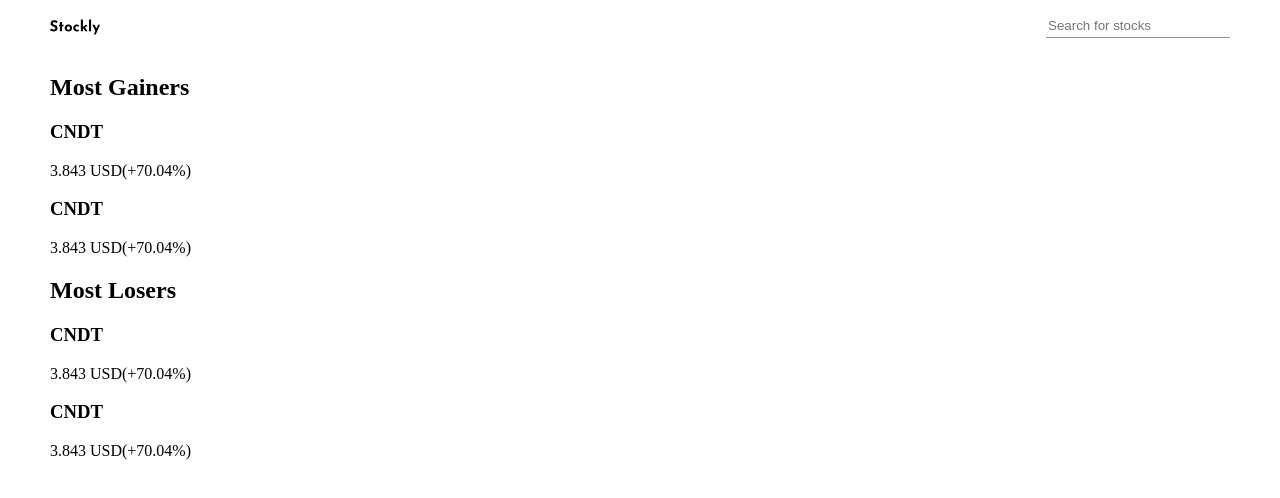
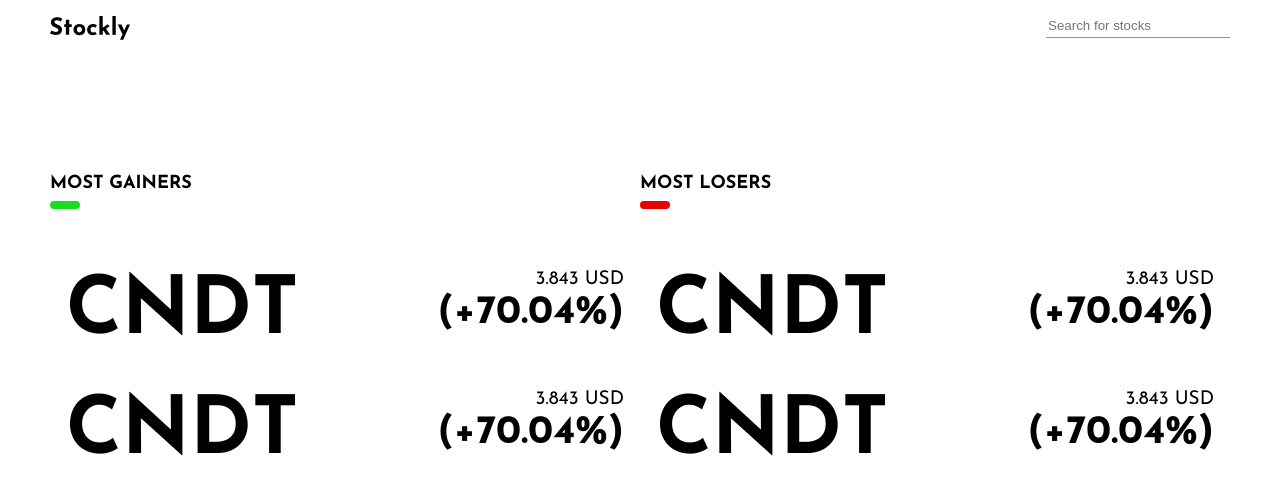
Before and after one commit to xtrmdarc/stockly, a React (Create React App) app: page /stocks/1 in a window 1280 px wide. Shown: the top 498 px of the page. Built offline with nearby package versions, Linux system fonts and the light colour scheme.

Commit message:
Style most gainers and most losers elements

```diff
--- a/package.json
+++ b/package.json
@@ -10,6 +10,7 @@
     "prop-types": "^15.7.2",
     "react": "^16.13.1",
     "react-dom": "^16.13.1",
+    "react-redux": "^7.2.1",
     "react-scripts": "3.4.1",
     "redux": "^4.0.5"
   },
--- a/src/components/StockCard.js
+++ b/src/components/StockCard.js
@@ -8,10 +8,10 @@ const StockCard = props => {
   if (featured) {
     renderLayout = (
       <div className="featuredStockCard">
-        <h3>{stockInfo.ticker}</h3>
+        <h3 className="stockName">{stockInfo.ticker}</h3>
         <div className="rightSection">
-          <span>{stockInfo.price} <span className="price"> USD</span></span>
-          <span>{stockInfo.changesPercentage}</span>
+          <span className="stockPrice">{stockInfo.price} <span className="price"> USD</span></span>
+          <span className="percentageChange">{stockInfo.changesPercentage}</span>
         </div>
       </div>
     );
@@ -19,7 +19,7 @@ const StockCard = props => {
   else {
     renderLayout = (
       <div className="stockCard">
-        <h3>{stockInfo.ticker}</h3>
+        <h3 className="stockName">{stockInfo.ticker}</h3>
         <div className="rightSection">
           <span>{stockInfo.price} <span className="price"> USD</span></span>
           <span>{stockInfo.changesPercentage}</span>
--- a/src/containers/AboveTheFold.js
+++ b/src/containers/AboveTheFold.js
@@ -12,7 +12,7 @@ const AboveTheFold = () => {
         <StocksFilter />
       </header>
 
-      <div>
+      <div className="featuredMostLists">
         <MostGainers />
         <MostLosers />
       </div>
--- a/src/index.scss
+++ b/src/index.scss
@@ -1,3 +1,6 @@
+@import url('https://fonts.googleapis.com/css2?family=Josefin+Sans:wght@400;600;700&family=Mulish&display=swap');
+
+
 $downColor: #E80000;
 $highColor: #18DC20;
 $generalLandingSidePadding: 50px;
@@ -21,14 +24,87 @@ body {
     flex-direction: row;
     justify-content: space-between;
     padding: $generalSpace 0;
+
     .logo {
-      width: 50px;
+      width: 80px;
     }
+
     .stocksSearch {
       .textField {
         width: 180px;
       }
     }
+  }
 
+  .featuredMostLists {
+    margin-top: 10%;
+    display: flex;
+    flex-direction: row;
+    justify-content: space-between;
+
+    & > div {
+      display: flex;
+      flex-direction: column;
+      flex-grow: 1;
+
+      .featureTitle {
+        margin-bottom: 20px;
+        h2 {
+          font-family: 'Josefin Sans', sans-serif;
+          text-transform: uppercase;
+          font-size: 18px;
+          margin: 0;
+        }
+
+        span {
+          margin-top: 8px;
+          height: 8px;
+          width: 30px;
+          display: block;
+          background-color: black;
+          border-radius: 4px;
+        }
+
+        .upBlock {
+          background-color: $highColor;
+        }
+
+        .downBlock {
+          background-color: $downColor;
+        }
+      }
+    }
+
+    .featuredStockCard {
+      display: flex;
+      justify-content: space-between;
+      padding: $generalSpace;
+      align-items: flex-end;
+      margin-top: 25px;
+
+      .stockName {
+        margin: 0;
+        font-size: 80px;
+        font-family: 'Josefin Sans', sans-serif;
+        line-height: 40px;
+      }
+
+      .rightSection {
+        display: flex;
+        flex-direction: column;
+        font-family: 'Josefin Sans', sans-serif;
+        align-items: flex-end;
+
+        .stockPrice {
+          font-size: 19px;
+          margin-bottom: 4px;
+        }
+
+        .percentageChange {
+          font-size: 40px;
+          font-weight: 700;
+        }
+      }
+    }
   }
 }
```
Also changed, not shown: 1 other file (tests, documents, lock files or other folders).
